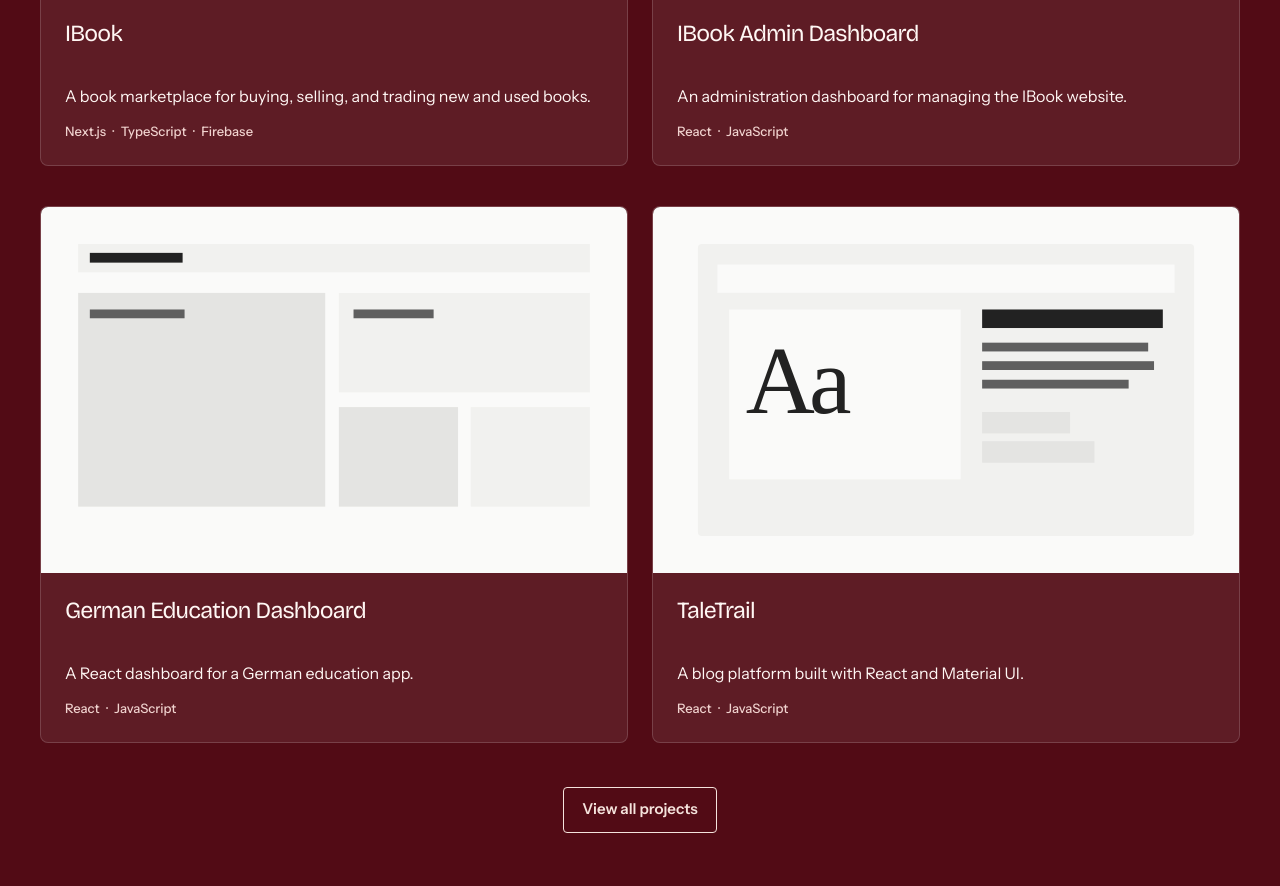
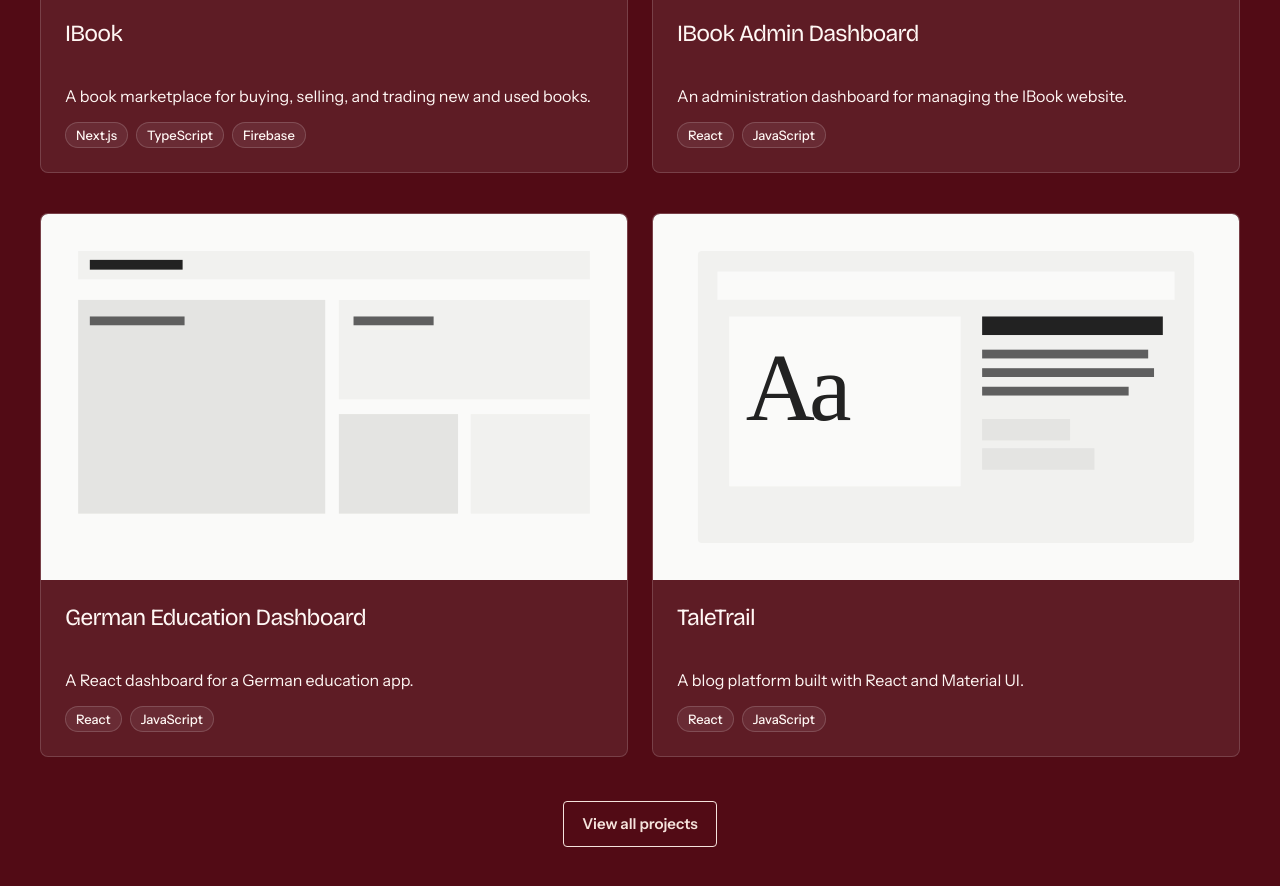
Before and after one commit to AmirMostafa-eng/Amir-Mostafa-Portfolio, a Next.js app: page / in a window 1280 px wide. Shown: the part 2900-3786 px from the top of the page. Built offline with nearby package versions, Linux system fonts and the light colour scheme.

Commit message:
updated techs in projects card and project page

```diff
--- a/app/globals.css
+++ b/app/globals.css
@@ -207,13 +207,10 @@ img { display: block; max-width: 100%; }
 .project-card-content { display: flex; min-width: 0; flex: 1; flex-direction: column; padding: 20px; }
 .project-card h3 { display: -webkit-box; min-height: 2.4em; margin: 0; overflow: hidden; color: var(--text); font-family: var(--font-display), sans-serif; font-size: 1.45rem; line-height: 1.2; letter-spacing: -.035em; -webkit-box-orient: vertical; -webkit-line-clamp: 2; }
 .project-summary { display: -webkit-box; margin: 8px 0 14px; overflow: hidden; color: var(--text); line-height: 1.5; -webkit-box-orient: vertical; -webkit-line-clamp: 3; }
-.project-tech-list { display: flex; max-height: calc(2 * 1.45em); overflow: hidden; flex-wrap: wrap; align-items: baseline; margin-top: auto; margin-right: 0; margin-bottom: 0; margin-left: 0; padding: 0; color: var(--muted); font-family: var(--font-body), sans-serif; font-size: 13px; font-weight: 500; line-height: 1.45; list-style: none; }
-.project-tech-list li { display: inline-flex; max-width: 100%; align-items: baseline; white-space: nowrap; }
-.project-tech-separator::before { display: inline; margin-inline: .5em; content: "·"; }
-.project-tech-more { flex: 0 0 auto; }
-.badge-list { display: flex; flex-wrap: wrap; gap: .5rem; }
-.tech-badge { display: inline-flex; align-items: center; gap: .4rem; width: fit-content; padding: .3rem .55rem; border-radius: 4px; background: var(--chip); color: var(--text); font-size: .78rem; font-weight: 600; line-height: 1.35; }
-.tech-badge svg { color: var(--link); font-size: .9rem; }
+.tech-list { display: flex; flex-wrap: wrap; gap: 8px; margin: 0; padding: 0; list-style: none; }
+.project-tech-list { max-height: 60px; overflow: hidden; margin-top: auto; }
+.tech-badge { display: inline-flex; min-height: 26px; align-items: center; padding: 4px 10px; border: 1px solid var(--line); border-radius: 9999px; background: var(--card); color: var(--text); font-family: var(--font-body), sans-serif; font-size: 13px; font-weight: 500; line-height: 16px; white-space: nowrap; }
+.tech-badge-more { color: var(--muted); }
 .view-all { display: flex; justify-content: center; margin-top: 2.75rem; }
 .site-footer { position: relative; display: flex; min-height: clamp(640px, 90svh, 860px); overflow: hidden; box-sizing: border-box; flex-direction: column; padding: clamp(2rem, 5vw, 4rem) 0 1.5rem; border: 0; border-top: 1px solid var(--line); border-radius: 32px 32px 0 0; background: var(--deep); color: var(--text); }
 .footer-container { position: relative; z-index: 1; display: flex; min-height: 100%; flex: 1; flex-direction: column; }
--- a/app/projects/[slug]/page.tsx
+++ b/app/projects/[slug]/page.tsx
@@ -7,7 +7,7 @@ import { getProjectBySlug, getProjects, getTechBySlug } from "@/lib/projects";
 import { Container } from "@/components/ui/Container";
 import { Button } from "@/components/ui/Button";
 import { VideoEmbed } from "@/components/projects/VideoEmbed";
-import { TechBadge } from "@/components/projects/TechBadge";
+import { TechList } from "@/components/projects/TechList";
 
 type PageProps = { params: Promise<{ slug: string }> };
 
@@ -60,9 +60,7 @@ export default async function ProjectPage({ params }: PageProps) {
 
         <section className="detail-section" aria-labelledby="tech-used-title">
           <h2 id="tech-used-title">Tech used</h2>
-          <div className="badge-list">
-            {validTechs.map((tech) => tech ? <TechBadge key={tech.slug} tech={tech} /> : null)}
-          </div>
+          <TechList techs={validTechs} label={`${project.title} technologies`} />
         </section>
 
         {project.screenshots?.length ? (
--- a/components/projects/ProjectCard.tsx
+++ b/components/projects/ProjectCard.tsx
@@ -1,6 +1,7 @@
 import Image from "next/image";
 import Link from "next/link";
 import { FiPlay } from "react-icons/fi";
+import { TechList } from "@/components/projects/TechList";
 import type { Project, Tech } from "@/types";
 
 type ProjectCardProps = { project: Project; techs: Tech[]; variant: "grid" | "list" };
@@ -9,8 +10,6 @@ export function ProjectCard({ project, techs, variant }: ProjectCardProps) {
   const projectTechs = project.techs
     .map((slug) => techs.find((tech) => tech.slug === slug))
     .filter((tech): tech is Tech => Boolean(tech));
-  const visibleTechs = projectTechs.slice(0, 4);
-  const remainingTechCount = projectTechs.length - visibleTechs.length;
 
   return (
     <Link className={`project-card${variant === "list" ? " project-card-list" : ""}`} href={`/projects/${project.slug}`}>
@@ -25,20 +24,7 @@ export function ProjectCard({ project, techs, variant }: ProjectCardProps) {
       <div className="project-card-content">
         <h3 className="line-clamp-2">{project.title}</h3>
         <p className="project-summary line-clamp-3">{project.summary}</p>
-        <ul className="project-tech-list" aria-label={`${project.title} technologies`}>
-          {visibleTechs.map((tech, index) => (
-            <li key={tech.slug}>
-              {index > 0 ? <span className="project-tech-separator" aria-hidden="true" /> : null}
-              {tech.name}
-            </li>
-          ))}
-          {remainingTechCount > 0 ? (
-            <li className="project-tech-more">
-              <span className="project-tech-separator" aria-hidden="true" />
-              +{remainingTechCount}<span className="sr-only">and {remainingTechCount} more technologies</span>
-            </li>
-          ) : null}
-        </ul>
+        <TechList techs={projectTechs} label={`${project.title} technologies`} maxItems={4} />
       </div>
     </Link>
   );
--- a/components/projects/TechBadge.tsx
+++ /dev/null
@@ -1,27 +0,0 @@
-import Link from "next/link";
-import type { ComponentType, SVGProps } from "react";
-import { FiCode, FiDatabase, FiGitBranch, FiLayout, FiWind, FiZap } from "react-icons/fi";
-import type { Tech } from "@/types";
-
-const techIcons: Record<string, ComponentType<SVGProps<SVGSVGElement>>> = {
-  react: FiCode,
-  nextjs: FiLayout,
-  typescript: FiCode,
-  tailwindcss: FiWind,
-  javascript: FiZap,
-  nodejs: FiCode,
-  firebase: FiDatabase,
-  git: FiGitBranch,
-  figma: FiLayout,
-  accessibility: FiCode,
-};
-
-type TechBadgeProps = { tech: Tech; href?: string };
-
-export function TechBadge({ tech, href }: TechBadgeProps) {
-  const Icon = techIcons[tech.slug] ?? FiCode;
-  const badge = <><Icon aria-hidden="true" /><span>{tech.name}</span></>;
-  return href
-    ? <Link href={href} className="tech-badge">{badge}</Link>
-    : <span className="tech-badge">{badge}</span>;
-}
--- /dev/null
+++ b/components/projects/TechList.tsx
@@ -0,0 +1,20 @@
+import type { Tech } from "@/types";
+
+type TechListProps = { techs: Tech[]; label: string; maxItems?: number };
+
+export function TechList({ techs, label, maxItems }: TechListProps) {
+  const visibleTechs = maxItems ? techs.slice(0, maxItems) : techs;
+  const remainingCount = techs.length - visibleTechs.length;
+  const className = maxItems ? "tech-list project-tech-list" : "tech-list badge-list";
+
+  return (
+    <ul className={className} aria-label={label}>
+      {visibleTechs.map((tech) => <li className="tech-badge" key={tech.slug}>{tech.name}</li>)}
+      {remainingCount > 0 ? (
+        <li className="tech-badge tech-badge-more">
+          +{remainingCount}<span className="sr-only">and {remainingCount} more technologies</span>
+        </li>
+      ) : null}
+    </ul>
+  );
+}
```
